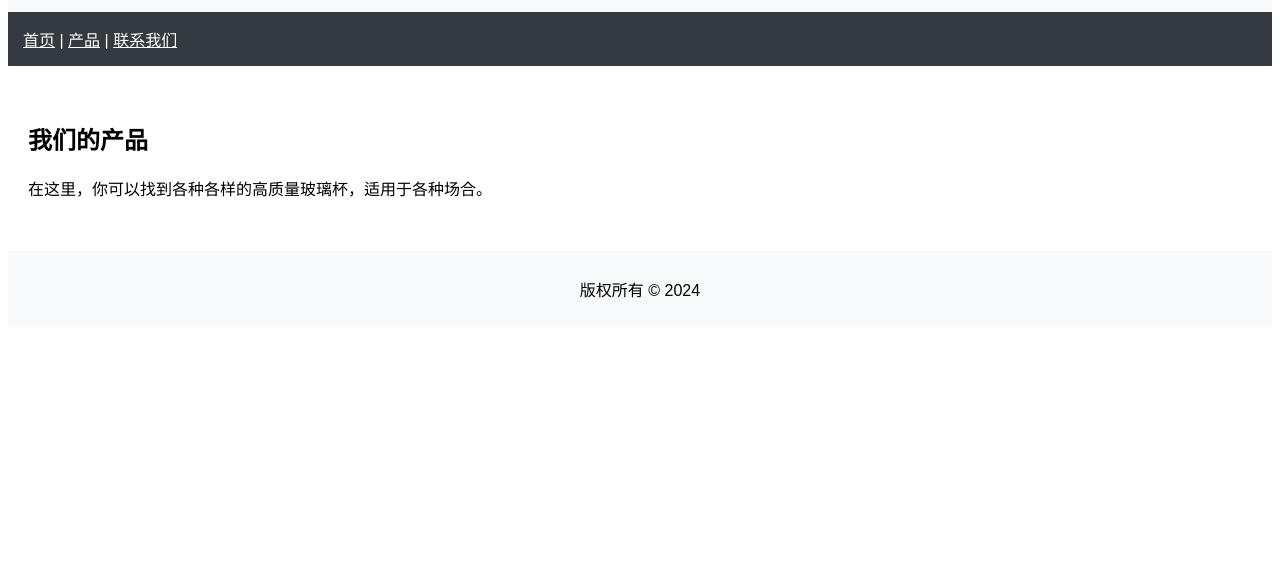
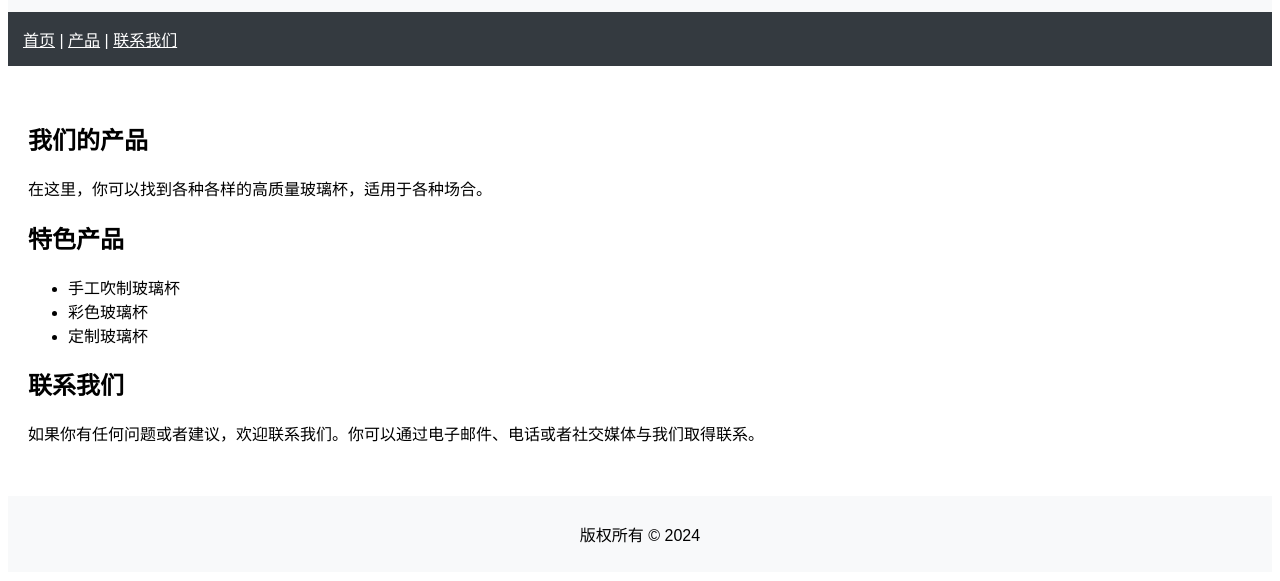
Before and after one commit to hrcwww/hrcwww.github.io, a plain HTML site: page index.html in a window 1280 px wide. Shown: the part 105-686 px from the top of the page. Drawn offline with Linux system fonts and the light colour scheme.

Commit message:
Update index.html

```diff
--- a/index.html
+++ b/index.html
@@ -22,6 +22,14 @@
     <main>
         <h2>我们的产品</h2>
         <p>在这里，你可以找到各种各样的高质量玻璃杯，适用于各种场合。</p>
+        <h2>特色产品</h2>
+        <ul>
+            <li>手工吹制玻璃杯</li>
+            <li>彩色玻璃杯</li>
+            <li>定制玻璃杯</li>
+        </ul>
+        <h2>联系我们</h2>
+        <p>如果你有任何问题或者建议，欢迎联系我们。你可以通过电子邮件、电话或者社交媒体与我们取得联系。</p>
     </main>
     <footer>
         <p>版权所有 &copy; 2024</p>
```
